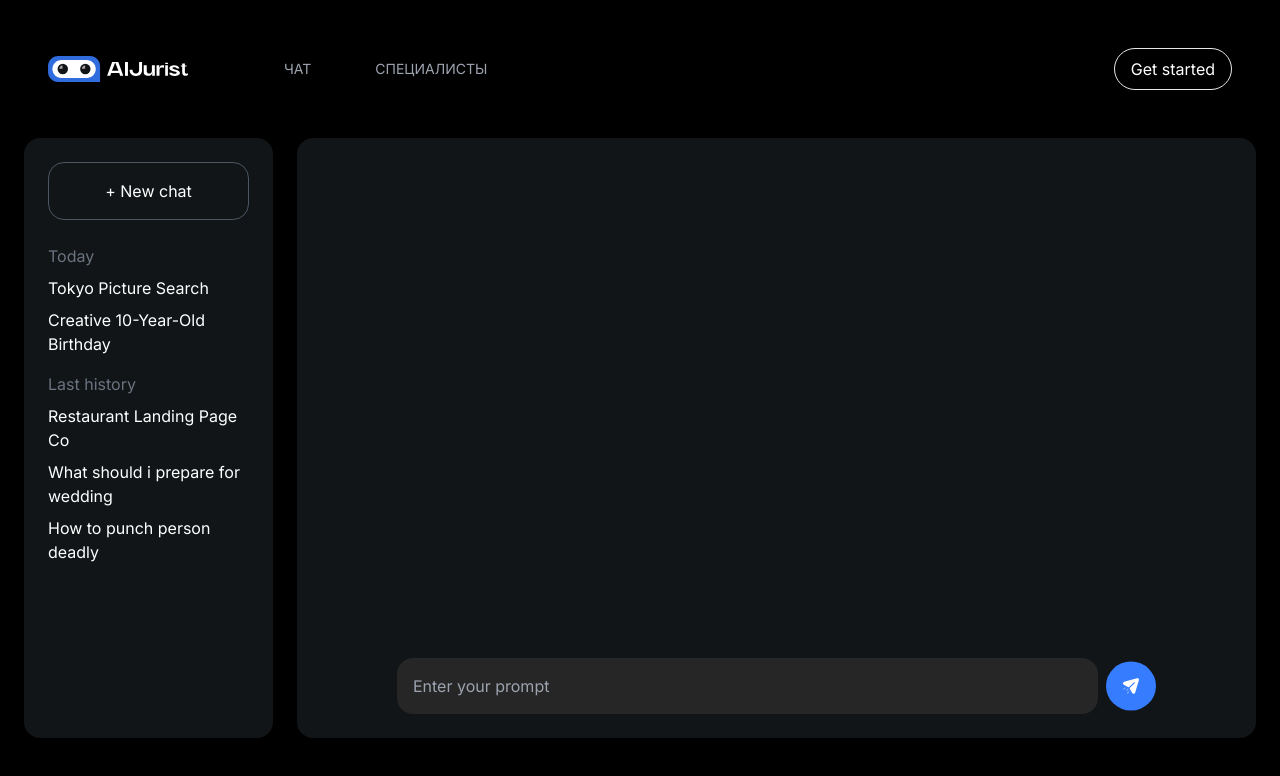
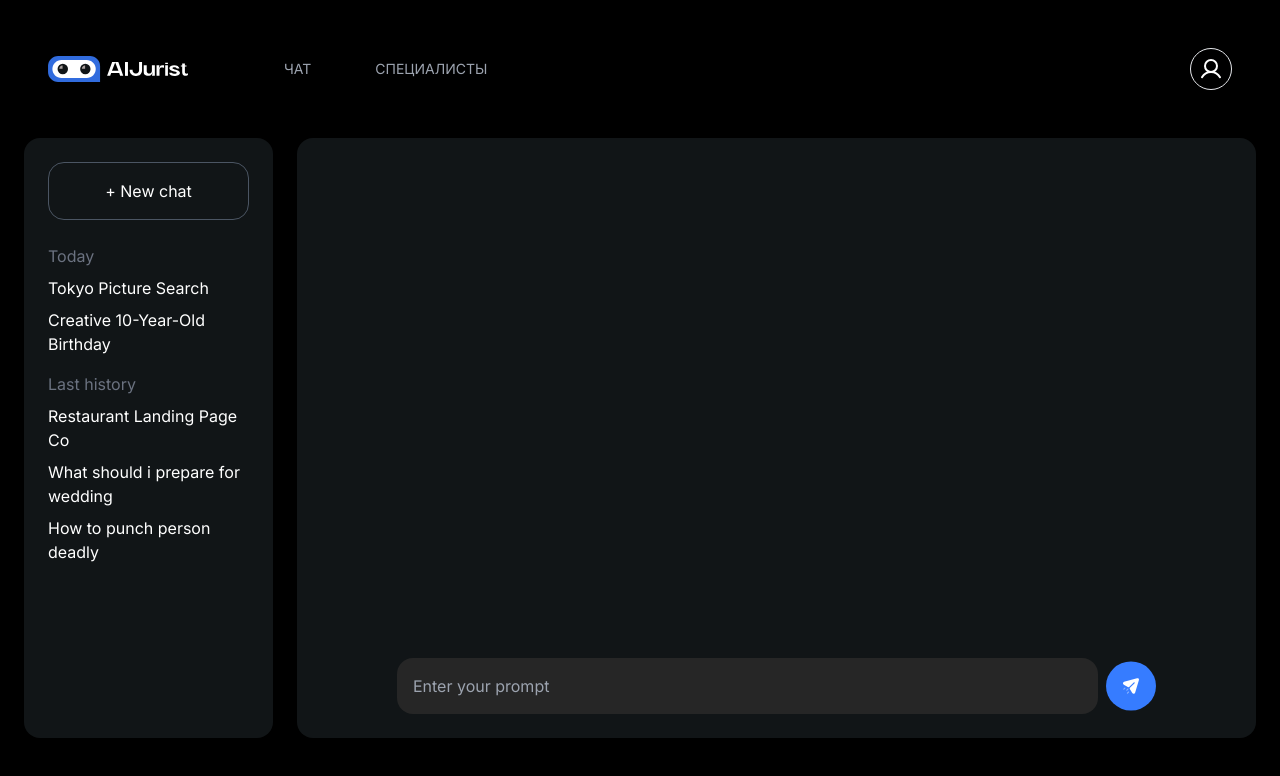
Before and after one commit to szebiniso/ai-jurist, a Next.js app: page /chat in a window 1280 px wide. Shown: the top 776 px of the page. Built offline with nearby package versions, Linux system fonts and the light colour scheme.

Commit message:
path condition

```diff
--- a/src/components/Header/page.tsx
+++ b/src/components/Header/page.tsx
@@ -1,12 +1,18 @@
+"use client";
+
 import React from "react";
 import Image from "next/image";
 import Link from "next/link";
+import { usePathname } from "next/navigation";
 
 const Header = () => {
+  const path = usePathname();
+
   return (
     <div className="flex items-center justify-between p-12">
       <div className="flex items-center gap-24">
         <Image src={"/images/Logo.svg"} alt="/" width={140} height={20} />
+        {path !== "/" && (
           <ul className="flex justify-between gap-16 text-sm">
             <li className="text-gray-400 hover:text-c-white cursor-pointer">
               <Link href="/chat">ЧАТ</Link>
@@ -15,23 +21,26 @@ const Header = () => {
               <Link href="/categories">СПЕЦИАЛИСТЫ</Link>
             </li>
           </ul>
+        )}
       </div>
 
       <div className="flex gap-4 items-center">
+        {path === "/" ? (
           <Link href="/login">
             <button className="border rounded-full text-c-white py-2 px-4">
               Get started
             </button>
           </Link>
-
-        {/*<div className="border rounded-full p-2">*/}
-        {/*  <Image*/}
-        {/*    src={"/icons/Avatar.svg"}*/}
-        {/*    alt="avatar"*/}
-        {/*    width={24}*/}
-        {/*    height={24}*/}
-        {/*  />*/}
-        {/*</div>*/}
+        ) : (
+          <div className="border rounded-full p-2">
+            <Image
+              src={"/icons/Avatar.svg"}
+              alt="avatar"
+              width={24}
+              height={24}
+            />
+          </div>
+        )}
       </div>
     </div>
   );
```
Lines whose indentation alone changed are shown as unchanged.
